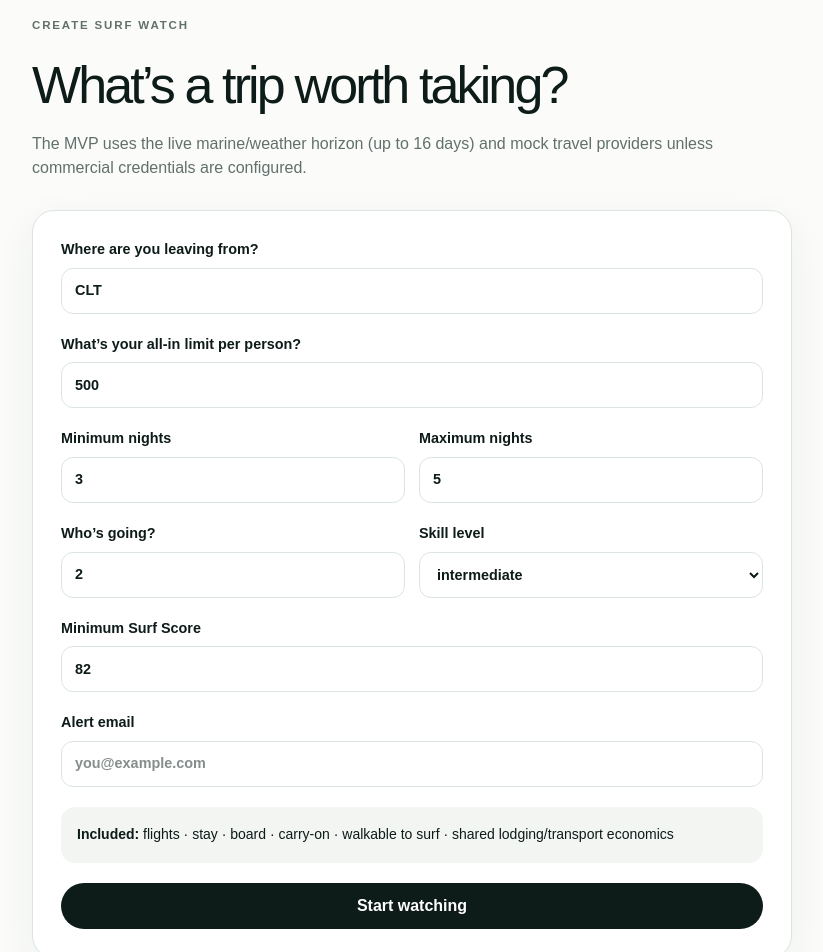
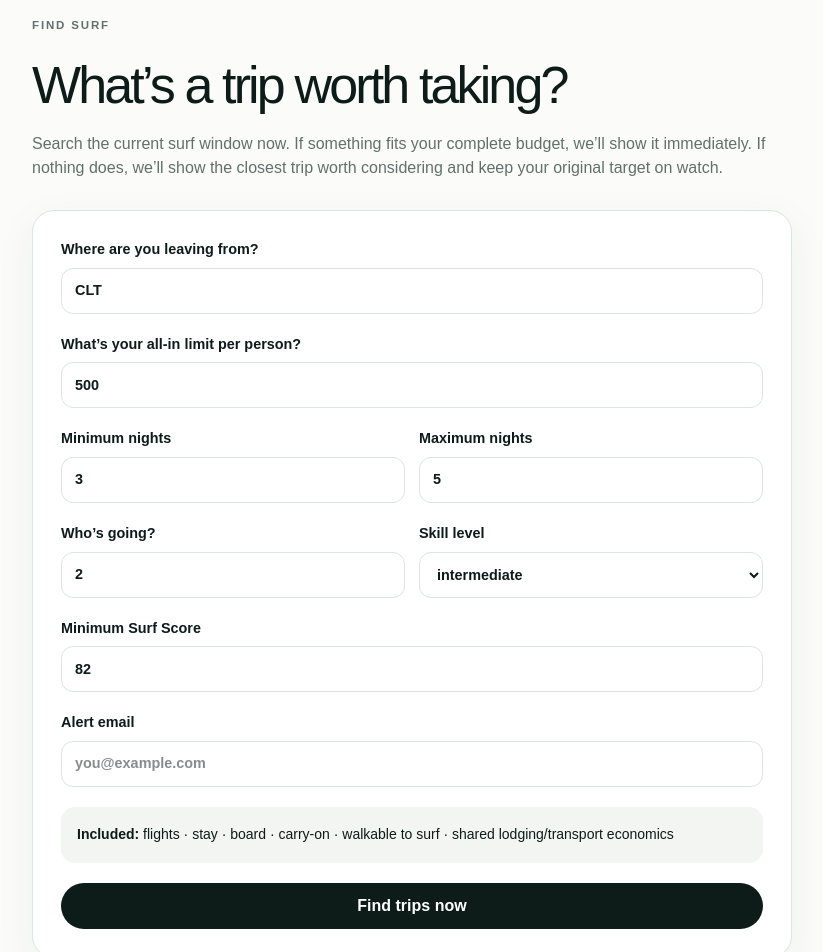
Before and after one commit to ShepSims/BookSurf, a Next.js app: page /surf/watch in a window 1280 px wide. Shown: the part 120-1072 px from the top of the page, without its empty margins (228-1051 px from the left). Built offline with nearby package versions, Linux system fonts and the light colour scheme.

Commit message:
Make watch creation promise immediate results

```diff
--- a/src/app/surf/watch/page.tsx
+++ b/src/app/surf/watch/page.tsx
@@ -1,8 +1,10 @@
 import { createWatch } from "./actions";
+
+export const maxDuration = 60;
 
 export default async function WatchPage({ searchParams }: { searchParams: Promise<{error?: string}> }) {
   const { error } = await searchParams;
-  return <main className="container" style={{padding:"64px 0 100px", maxWidth:760}}><div className="eyebrow">Create surf watch</div><h1 style={{fontSize:52, letterSpacing:"-.055em", margin:"12px 0 8px"}}>What’s a trip worth taking?</h1><p style={{color:"var(--muted)", marginBottom:30}}>The MVP uses the live marine/weather horizon (up to 16 days) and mock travel providers unless commercial credentials are configured.</p>{error && <p className="panel" style={{padding:14, borderColor:"#d79b91"}}>Could not save the watch ({error}). Sign in first and check Supabase configuration.</p>}<form action={createWatch} className="panel" style={{padding:28, display:"grid", gap:20}}>
+  return <main className="container" style={{padding:"64px 0 100px", maxWidth:760}}><div className="eyebrow">Find surf</div><h1 style={{fontSize:52, letterSpacing:"-.055em", margin:"12px 0 8px"}}>What’s a trip worth taking?</h1><p style={{color:"var(--muted)", marginBottom:30}}>Search the current surf window now. If something fits your complete budget, we’ll show it immediately. If nothing does, we’ll show the closest trip worth considering and keep your original target on watch.</p>{error && <p className="panel" style={{padding:14, borderColor:"#d79b91"}}>Could not save the search ({error}). Sign in first and check Supabase configuration.</p>}<form action={createWatch} className="panel" style={{padding:28, display:"grid", gap:20}}>
     <label>Where are you leaving from?<input name="originAirport" defaultValue="CLT" maxLength={3} required/></label>
     <label>What’s your all-in limit per person?<input name="maxAllInCostPerPerson" type="number" defaultValue="500" min="1" required/></label>
     <div style={{display:"grid",gridTemplateColumns:"1fr 1fr",gap:14}}><label>Minimum nights<input name="minTripNights" type="number" defaultValue="3" min="1"/></label><label>Maximum nights<input name="maxTripNights" type="number" defaultValue="5" min="1"/></label></div>
@@ -10,6 +12,6 @@ export default async function WatchPage({ searchParams }: { searchParams: Promis
     <label>Minimum Surf Score<input name="minSurfScore" type="number" defaultValue="82" min="55" max="100"/></label>
     <label>Alert email<input name="alertEmail" type="email" placeholder="you@example.com" required/></label>
     <div style={{padding:16,borderRadius:14,background:"var(--foam)",fontSize:14,lineHeight:1.7}}><strong>Included:</strong> flights · stay · board · carry-on · walkable to surf · shared lodging/transport economics</div>
-    <button className="button" type="submit">Start watching</button>
+    <button className="button" type="submit">Find trips now</button>
   </form></main>;
 }
```
